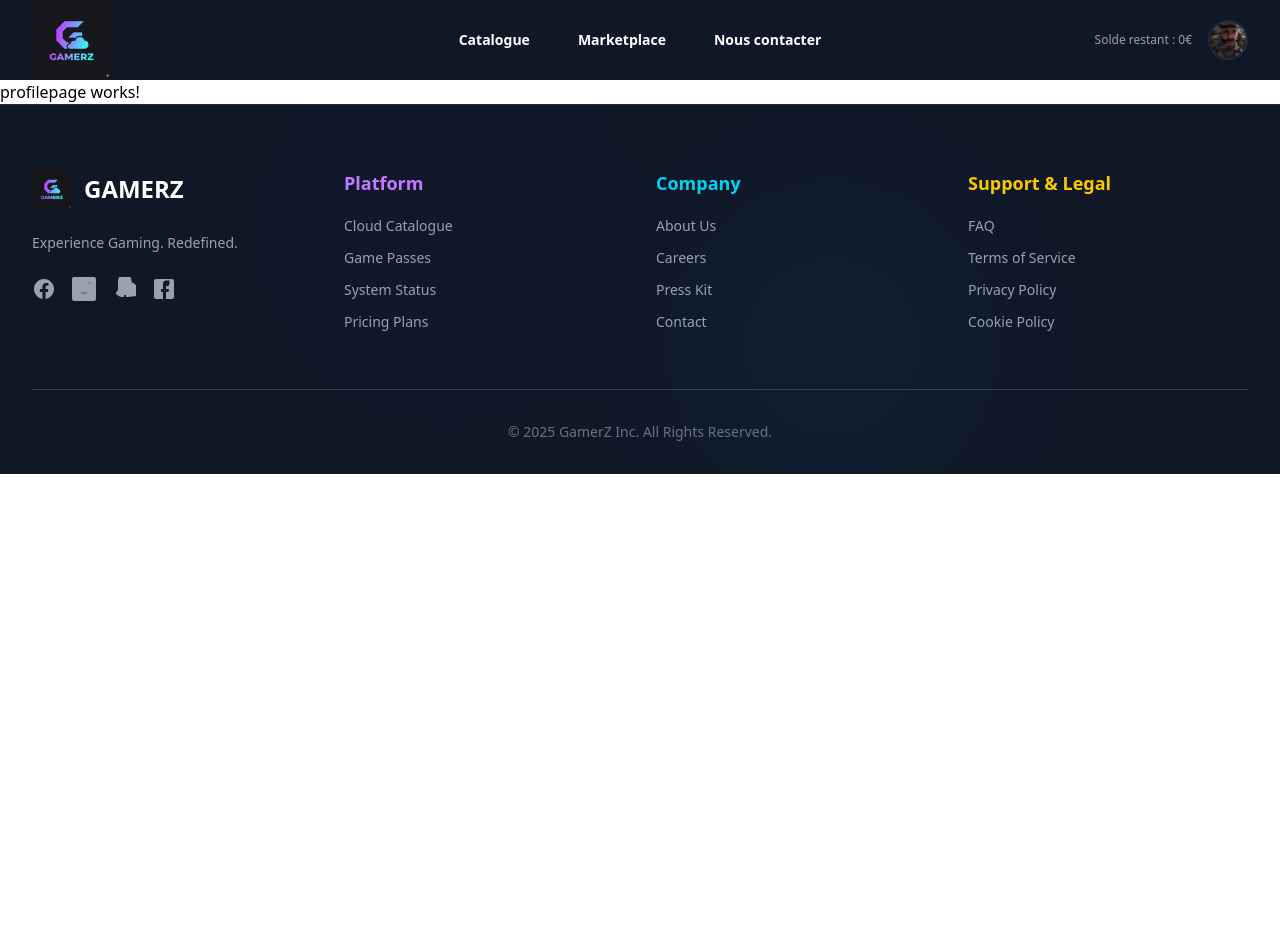
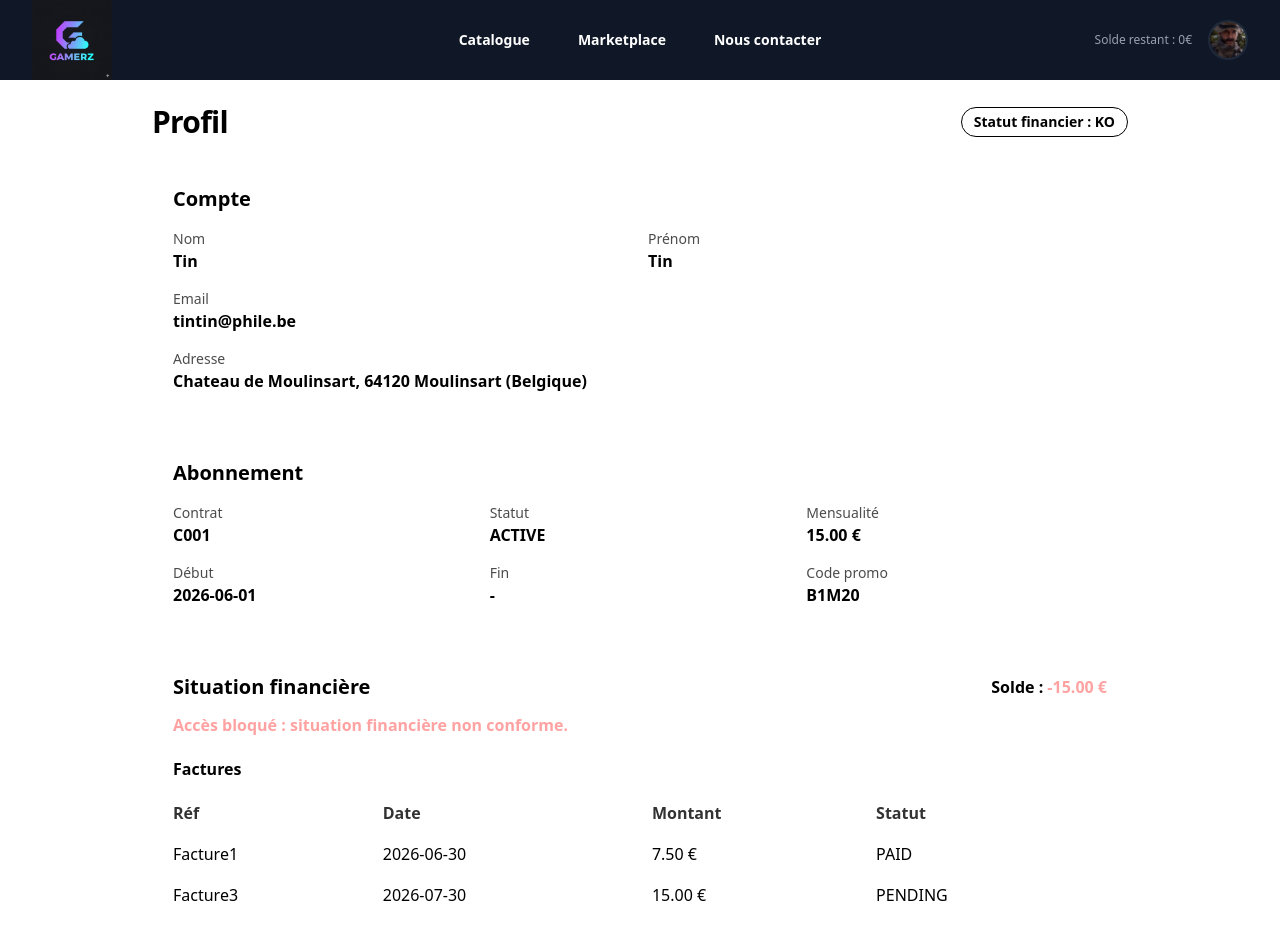
Before and after one commit to ERP-CNAM/gamers, an Angular app: page /profil in a window 1280 px wide. Shown: the top 952 px of the page. Before the commit the page ends 800 px from the top, so only its background shows below. Built offline with nearby package versions, Linux system fonts and the light colour scheme.

Commit message:
Feat : Mock profile service (c'est mieux quand on push son code)

```diff
--- /dev/null
+++ b/src/app/profilepage/components/profile/profile.html
@@ -0,0 +1,117 @@
+<section *ngIf="vm$ | async as vm" class="p-6 max-w-5xl mx-auto">
+  <header class="flex items-center justify-between gap-4">
+    <h1 class="text-3xl font-black tracking-tight">Profil</h1>
+
+    <span
+      class="px-3 py-1 rounded-full border text-sm font-semibold"
+      [class.border-green-400]="vm.financialStatus === 'OK'"
+      [class.border-red-400]="vm.financialStatus === 'KO'"
+    >
+      Statut financier : {{ vm.financialStatus }}
+    </span>
+  </header>
+
+  <article class="mt-6 p-5 rounded-xl border border-white/10 bg-white/5">
+    <h2 class="text-xl font-bold">Compte</h2>
+
+    <div class="mt-4 grid grid-cols-1 md:grid-cols-2 gap-4">
+      <div>
+        <p class="text-sm opacity-70">Nom</p>
+        <p class="font-semibold">{{ vm.lastName }}</p>
+      </div>
+
+      <div>
+        <p class="text-sm opacity-70">Prénom</p>
+        <p class="font-semibold">{{ vm.firstName }}</p>
+      </div>
+
+      <div>
+        <p class="text-sm opacity-70">Email</p>
+        <p class="font-semibold">{{ vm.email }}</p>
+      </div>
+
+      <div class="md:col-span-2">
+        <p class="text-sm opacity-70">Adresse</p>
+        <p class="font-semibold">{{ vm.addressLine }}</p>
+      </div>
+    </div>
+  </article>
+
+  <article class="mt-6 p-5 rounded-xl border border-white/10 bg-white/5">
+    <h2 class="text-xl font-bold">Abonnement</h2>
+
+    <div class="mt-4 grid grid-cols-1 md:grid-cols-3 gap-4">
+      <div>
+        <p class="text-sm opacity-70">Contrat</p>
+        <p class="font-semibold">{{ vm.contractCode }}</p>
+      </div>
+
+      <div>
+        <p class="text-sm opacity-70">Statut</p>
+        <p class="font-semibold">{{ vm.subscriptionStatus }}</p>
+      </div>
+
+      <div>
+        <p class="text-sm opacity-70">Mensualité</p>
+        <p class="font-semibold">{{ vm.monthlyPriceEur | number:'1.2-2' }} €</p>
+      </div>
+
+      <div>
+        <p class="text-sm opacity-70">Début</p>
+        <p class="font-semibold">{{ vm.startDate }}</p>
+      </div>
+
+      <div>
+        <p class="text-sm opacity-70">Fin</p>
+        <p class="font-semibold">{{ vm.endDate ?? '-' }}</p>
+      </div>
+
+      <div>
+        <p class="text-sm opacity-70">Code promo</p>
+        <p class="font-semibold">{{ vm.promoCode ?? '-' }}</p>
+      </div>
+    </div>
+  </article>
+
+  <article class="mt-6 p-5 rounded-xl border border-white/10 bg-white/5">
+    <div class="flex items-center justify-between gap-4">
+      <h2 class="text-xl font-bold">Situation financière</h2>
+
+      <p class="font-semibold">
+        Solde :
+        <span [class.text-red-300]="vm.balanceEur < 0" [class.text-green-300]="vm.balanceEur >= 0">
+          {{ vm.balanceEur | number:'1.2-2' }} €
+        </span>
+      </p>
+    </div>
+
+    <p *ngIf="vm.financialStatus === 'KO'" class="mt-3 text-red-300 font-semibold">
+      Accès bloqué : situation financière non conforme.
+    </p>
+
+    <div class="mt-5">
+      <h3 class="font-bold">Factures</h3>
+
+      <table class="mt-3 w-full text-left border-collapse">
+        <thead class="opacity-80">
+          <tr>
+            <th class="py-2 border-b border-white/10">Réf</th>
+            <th class="py-2 border-b border-white/10">Date</th>
+            <th class="py-2 border-b border-white/10">Montant</th>
+            <th class="py-2 border-b border-white/10">Statut</th>
+          </tr>
+        </thead>
+        <tbody>
+          <tr *ngFor="let i of vm.invoices; trackBy: trackByInvoiceRef">
+            <td class="py-2 border-b border-white/5">{{ i.ref }}</td>
+            <td class="py-2 border-b border-white/5">{{ i.issueDate }}</td>
+            <td class="py-2 border-b border-white/5">{{ i.amountEur | number:'1.2-2' }} €</td>
+            <td class="py-2 border-b border-white/5">{{ i.status }}</td>
+          </tr>
+        </tbody>
+      </table>
+
+      <p *ngIf="vm.invoices.length === 0" class="mt-3 opacity-70">Aucune facture.</p>
+    </div>
+  </article>
+</section>
--- /dev/null
+++ b/src/app/profilepage/components/profile/profile.ts
@@ -0,0 +1,20 @@
+import { AsyncPipe, DecimalPipe, NgFor, NgIf } from '@angular/common';
+import { ChangeDetectionStrategy, Component, inject } from '@angular/core';
+import { Observable } from 'rxjs';
+import { ProfileDataService } from '../../services/profile-data.service';
+import { InvoiceVm, ProfileVm } from '../../models/profile.vm';
+
+@Component({
+  selector: 'app-profile',
+  standalone: true,
+  imports: [NgIf, NgFor, DecimalPipe, AsyncPipe],
+  templateUrl: './profile.html',
+  changeDetection: ChangeDetectionStrategy.OnPush,
+})
+export class ProfileComponent {
+  private readonly data = inject(ProfileDataService);
+
+  readonly vm$: Observable<ProfileVm> = this.data.getProfile();
+
+  readonly trackByInvoiceRef = (_: number, i: InvoiceVm) => i.ref;
+}
--- a/src/app/profilepage/profilepage.html
+++ b/src/app/profilepage/profilepage.html
@@ -1 +1 @@
-<p>profilepage works!</p>
+<app-profile></app-profile>
--- a/src/app/profilepage/profilepage.ts
+++ b/src/app/profilepage/profilepage.ts
@@ -1,8 +1,9 @@
 import { Component } from '@angular/core';
+import { ProfileComponent } from './components/profile/profile';
 
 @Component({
   selector: 'app-profilepage',
-  imports: [],
+  imports: [ProfileComponent],
   templateUrl: './profilepage.html',
   styleUrl: './profilepage.css',
 })
--- /dev/null
+++ b/src/app/profilepage/services/profile-data.service.ts
@@ -0,0 +1,30 @@
+import { Injectable } from '@angular/core';
+import { Observable, of } from 'rxjs';
+import { ProfileVm } from '../models/profile.vm';
+
+@Injectable({ providedIn: 'root' })
+export class ProfileDataService {
+  getProfile(): Observable<ProfileVm> {
+    const vm: ProfileVm = {
+      firstName: 'Tin',
+      lastName: 'Tin',
+      email: 'tintin@phile.be',
+      addressLine: 'Chateau de Moulinsart, 64120 Moulinsart (Belgique)',
+
+      contractCode: 'C001',
+      subscriptionStatus: 'ACTIVE',
+      startDate: '2026-06-01',
+      monthlyPriceEur: 15,
+      promoCode: 'B1M20',
+
+      balanceEur: -15,
+      financialStatus: 'KO',
+      invoices: [
+        { ref: 'Facture1', issueDate: '2026-06-30', amountEur: 7.5, status: 'PAID' },
+        { ref: 'Facture3', issueDate: '2026-07-30', amountEur: 15, status: 'PENDING' },
+      ],
+    };
+
+    return of(vm);
+  }
+}
```
Also changed, not shown: src/app/profilepage/models/profile.vm.ts (added, +31 -0 lines), src/app/profilepage/components/profile/profile.css (added), 1 other file (tests, documents, lock files or other folders).
